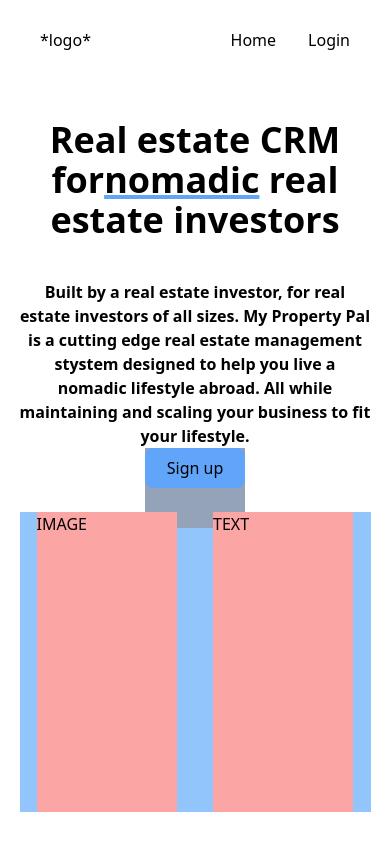
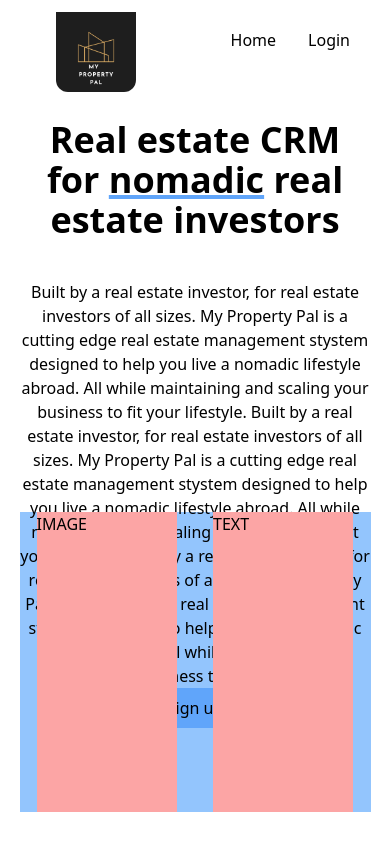
Before and after one commit to MyPropertyPal/my-property-pal-web, a Next.js app: page / in a window 390 px wide. Shown: the top 842 px of the page. Built offline with nearby package versions, Linux system fonts and the light colour scheme; no server answers.

Commit message:
added company logo, fixed spacing on small screens and added realistic amount of text

```diff
--- a/app/Navigation.js
+++ b/app/Navigation.js
@@ -2,9 +2,11 @@
 import React from "react";
 import { useRouter } from "next/navigation";
 import Link from "next/link";
+import Image from "next/image";
 import { getAuth } from "firebase/auth";
 import app from "./firebase/config";
 import { useAuthContext } from "./context/AuthContext";
+import logo from "../components/imgs/logo.png";
 
 const auth = getAuth(app);
 
@@ -34,7 +36,15 @@
          */
         <>
           <div className=" flex flex-1 ml-10 my-auto cursor-pointer">
-            *logo*
+            <Link href="/">
+              <Image
+                src={logo}
+                alt="Company Logo"
+                width={80}
+                height={80}
+                className="rounded-xl pt-3 ml-4"
+              />
+            </Link>
           </div>
           {/* right side */}
 
--- a/app/page.js
+++ b/app/page.js
@@ -30,7 +30,7 @@
           >
             {/* title */}
             <p className=" h-30 md:h-10 mx-auto my-10  font-bold text-4xl justify-center text-center">
-              Real estate CRM for
+              Real estate CRM for{" "}
               <span className="underline decoration-blue-400 decoration-4 decoration">
                 nomadic
               </span>{" "}
@@ -39,19 +39,27 @@
             {/* FIRST SECTION */}
             <div className="flex flex-col h-[200px]  justify-left text-center text  justify-around">
               {/* TOP */}
-              <p className="font-semibold">
+              <p>
                 Built by a real estate investor, for real estate investors of
                 all sizes. My Property Pal is a cutting edge real estate
                 management stystem designed to help you live a nomadic lifestyle
                 abroad. All while maintaining and scaling your business to fit
-                your lifestyle.
+                your lifestyle. Built by a real estate investor, for real estate
+                investors of all sizes. My Property Pal is a cutting edge real
+                estate management stystem designed to help you live a nomadic
+                lifestyle abroad. All while maintaining and scaling your
+                business to fit your lifestyle. Built by a real estate investor,
+                for real estate investors of all sizes. My Property Pal is a
+                cutting edge real estate management stystem designed to help you
+                live a nomadic lifestyle abroad. All while maintaining and
+                scaling your business to fit your lifestyle.
               </p>
 
               {/* BOTTOM */}
-              <div className="flex  bg-slate-400 justify-center self-center ">
+              <div className="flex  justify-center self-center ">
                 <Link
                   href="/Signup"
-                  className=" text-center flex rounded-lg  h-10 w-[100px] bg-blue-400 m-auto  py-auto mb-10"
+                  className=" text-center flex rounded-lg  h-10 w-[100px] bg-blue-400 m-auto"
                 >
                   <p className="flex m-auto ">Sign up</p>
                 </Link>
```
Also changed, not shown: components/imgs/logo.png (added).
